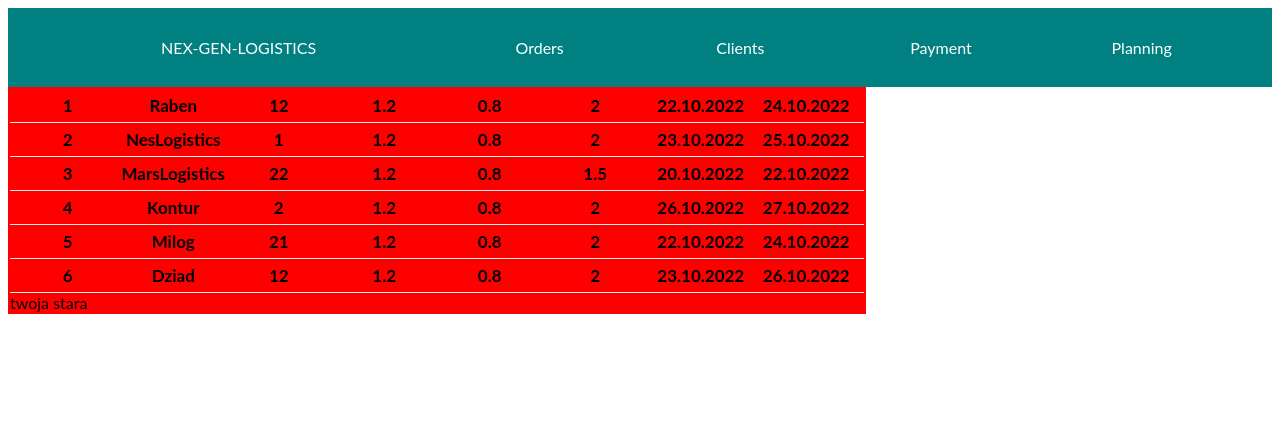
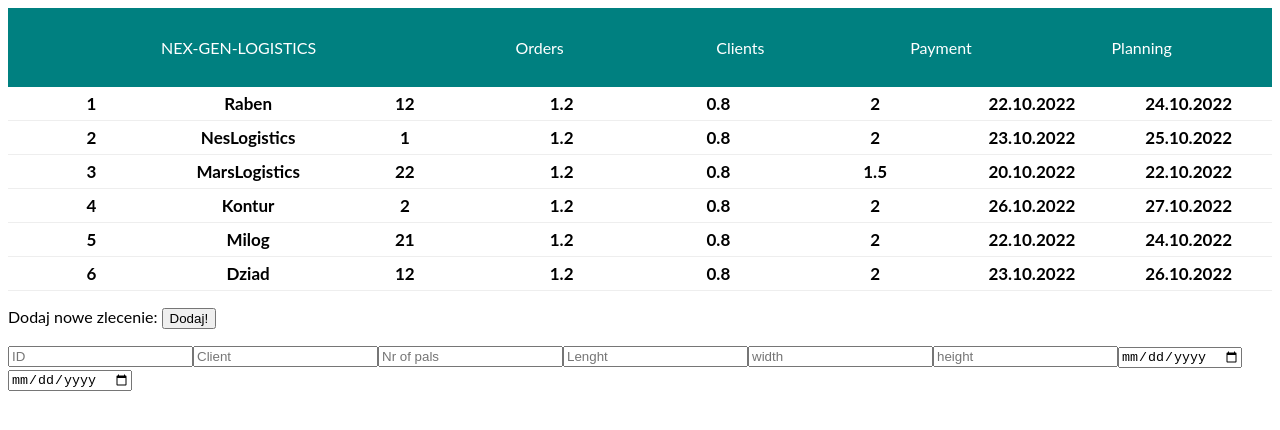
Before and after one commit to jakubzuber/next-gen-logistics, a React (Create React App) app: page / in a window 1280 px wide. Shown: the top 430 px of the page. Built offline with nearby package versions, Linux system fonts and the light colour scheme.

Commit message:
adding new order added

```diff
--- a/src/List/BottomNavigation/index.js
+++ b/src/List/BottomNavigation/index.js
@@ -1,10 +1,96 @@
-import { Nav } from "./styled"
+import { useState } from "react";
+import { useDispatch } from "react-redux";
+import { addOrder } from "../Orders/ordersSlice"
 
 
 const BottomNavigation = () => {
+    const [ newId, setNewId ] = useState("");
+    const [ newClient, setNewClient ] = useState("");
+    const [ newNrOfPals, setNewNrOfPals ] = useState("");
+    const [ newLenght, setNewLenght ] = useState("");
+    const [ newWidth, setNewWidth ] = useState("");
+    const [ newHeight, setNewHeight ] = useState("");
+    const [ newColDate, setNewColDate ] = useState("");
+    const [ newDelDate, setNewDelDate ] = useState("");
+
+    const dispath = useDispatch();
+
+    const onFormSubmit = (event) => {
+        event.preventDefault();
+        dispath(addOrder({
+            id: newId,
+            client: newClient,
+            quantities: newNrOfPals,
+            length: newLenght,
+            width: newWidth,
+            height: newHeight,
+            colDate: newColDate,
+            delDate: newDelDate,
+        }));
+    };
 
     return (
-        <Nav>twoja stara</Nav>
+
+            <form onSubmit={onFormSubmit}>
+                <p>Dodaj nowe zlecenie: <button>Dodaj!</button></p>
+                <input
+                    type="number"
+                    placeholder="ID"
+                    required
+                    value={newId}
+                    onChange={({ target }) => setNewId(target.value)}
+                ></input>
+                <input
+                    type="text"
+                    placeholder="Client"
+                    required
+                    value={newClient}
+                    onChange={({ target }) => setNewClient(target.value)}
+                ></input>
+                <input
+                    type="number"
+                    placeholder="Nr of pals"
+                    required
+                    value={newNrOfPals}
+                    onChange={({ target }) => setNewNrOfPals(target.value)}
+                ></input>
+                <input
+                    type="number"
+                    placeholder="Lenght"
+                    required
+                    value={newLenght}
+                    onChange={({ target }) => setNewLenght(target.value)}
+                ></input>
+                <input
+                    type="number"
+                    placeholder="width"
+                    required
+                    value={newWidth}
+                    onChange={({ target }) => setNewWidth(target.value)}
+                ></input>
+                <input
+                    type="number"
+                    placeholder="height"
+                    required
+                    value={newHeight}
+                    onChange={({ target }) => setNewHeight(target.value)}
+                ></input>
+                <input
+                    type="date"
+                    placeholder="Col date"
+                    required
+                    value={newColDate}
+                    onChange={({ target }) => setNewColDate(target.value)}
+                ></input>
+                <input
+                    type="date"
+                    placeholder="Del date"
+                    required
+                    value={newDelDate}
+                    onChange={({ target }) => setNewDelDate(target.value)}
+                ></input>
+            </form>
+
     )
 }
 
--- a/src/List/Orders/index.js
+++ b/src/List/Orders/index.js
@@ -8,7 +8,7 @@
     return (
         <>
             {orders.map(order => (
-                <Order>
+                <Order key={order.id}>
                     <OrderDetails>
                         {order.id}
                     </OrderDetails>
--- a/src/List/Orders/ordersSlice.js
+++ b/src/List/Orders/ordersSlice.js
@@ -7,9 +7,15 @@
         orders: exampleTasks
     },
     reducers: {
-
+        addOrder: ({ orders }, { payload: order }) => {
+            orders.push(order)
+        },
     },
 });
+
+export const {
+    addOrder
+} = orderSlice.actions;
 
     export const selectOrders = state => state.orders;
 
--- a/src/List/index.js
+++ b/src/List/index.js
@@ -4,10 +4,10 @@
 
 const List = () => {
     return (
-        <StyledList>
+        <>
             <Orders />
             <BottomNavigation />
-        </StyledList>
+        </>
     );
 }
 export default List;
```
